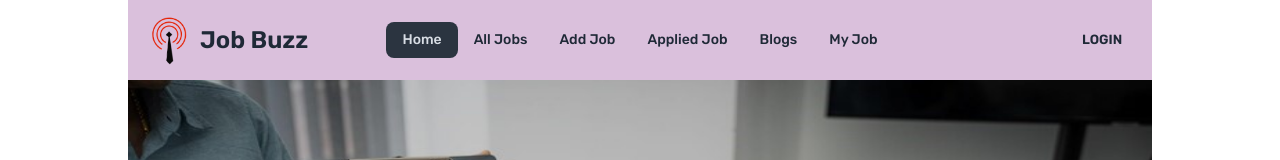
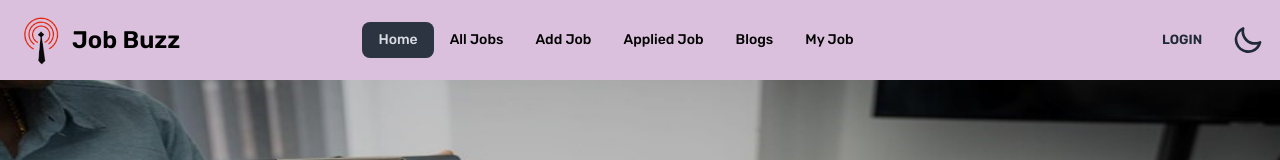
Before and after one commit to Rejuwan12/job-buzz-projects, a React (Vite) app: page / in a window 1280 px wide. Shown: the top 160 px of the page. Built offline with nearby package versions, Linux system fonts and the light colour scheme; no server answers.

Commit message:
extra feature dark mode added successfully

```diff
--- a/src/Components/MainLayout/MainLayout.jsx
+++ b/src/Components/MainLayout/MainLayout.jsx
@@ -5,7 +5,7 @@
 
 const MainLayout = () => {
     return (
-        <div className="max-w-screen-lg mx-auto bg-[#F4F3F0]">
+        <div className="max-w-screen-xl mx-auto bg-[#F4F3F0]">
             <Navbar/>
            <Outlet/>
            <Footer/>
--- a/src/Components/Navbar/Navbar.jsx
+++ b/src/Components/Navbar/Navbar.jsx
@@ -2,10 +2,27 @@
 import logo from '../../../images/logo.png'
 import useAuth from "../../Hooks/useAuth";
 import { motion } from "framer-motion"
+import { useEffect, useState } from "react";
 
 
 const Navbar = () => {
   const {user, logOut} = useAuth();
+  const [theme, setTheme] = useState(localStorage.getItem('theme') ? localStorage.getItem('theme') : "light" );
+
+  useEffect(()=>{
+    localStorage.setItem('theme' , theme)
+    const localTheme = localStorage.getItem('theme')
+    document.querySelector('html').setAttribute('data-theme', localTheme)
+  },[theme]);
+
+  const handleToggle = (e) => {
+     if(e.target.checked){
+      setTheme('dark')
+     }
+     else{
+      setTheme('light')
+     }
+  }
     const NavLinks = <>
        <li> <NavLink to="/"><a>Home</a></NavLink></li>
        <li> <NavLink to="/allJobs"><a>All Jobs</a></NavLink></li>
@@ -21,7 +38,7 @@
       <label tabIndex={0} className="btn btn-ghost lg:hidden">
         <svg xmlns="http://www.w3.org/2000/svg" className="h-5 w-5" fill="none" viewBox="0 0 24 24" stroke="currentColor"><path strokeLinecap="round" strokeLinejoin="round" strokeWidth="2" d="M4 6h16M4 12h8m-8 6h16" /></svg>
       </label>
-      <ul tabIndex={0} className="menu menu-sm dropdown-content mt-3 z-[1] p-2 shadow bg-base-100 rounded-box font-medium w-52">
+      <ul tabIndex={0} className="menu menu-sm dropdown-content mt-3 z-[1] p-2 shadow bg-base-100 rounded-box text-black font-medium w-52">
        {NavLinks}
       </ul>
     </div>
@@ -41,12 +58,12 @@
    <img src={logo} className="w-16"  alt="" />
    </motion.div>
 
-    <p className="normal-case text-2xl font-semibold">Job Buzz</p>
+    <p className="normal-case text-2xl font-semibold text-black">Job Buzz</p>
    </div>
    </Link>
   </div>
   <div className="navbar-center hidden lg:flex">
-    <ul className="menu menu-horizontal px-1 font-medium">
+    <ul className="menu menu-horizontal px-1 text-black font-medium">
       {NavLinks}
     </ul>
   </div>
@@ -70,6 +87,18 @@
         )}
     </ul>
   </div>
+  <label className="swap swap-rotate px-2 ">
+
+  {/* this hidden checkbox controls the state  */}
+  <input type="checkbox" onChange={handleToggle}  />
+
+  {/* sun icon */}
+  <svg className="swap-on fill-current w-8 h-10" xmlns="http://www.w3.org/2000/svg" viewBox="0 0 24 24"><path d="M5.64,17l-.71.71a1,1,0,0,0,0,1.41,1,1,0,0,0,1.41,0l.71-.71A1,1,0,0,0,5.64,17ZM5,12a1,1,0,0,0-1-1H3a1,1,0,0,0,0,2H4A1,1,0,0,0,5,12Zm7-7a1,1,0,0,0,1-1V3a1,1,0,0,0-2,0V4A1,1,0,0,0,12,5ZM5.64,7.05a1,1,0,0,0,.7.29,1,1,0,0,0,.71-.29,1,1,0,0,0,0-1.41l-.71-.71A1,1,0,0,0,4.93,6.34Zm12,.29a1,1,0,0,0,.7-.29l.71-.71a1,1,0,1,0-1.41-1.41L17,5.64a1,1,0,0,0,0,1.41A1,1,0,0,0,17.66,7.34ZM21,11H20a1,1,0,0,0,0,2h1a1,1,0,0,0,0-2Zm-9,8a1,1,0,0,0-1,1v1a1,1,0,0,0,2,0V20A1,1,0,0,0,12,19ZM18.36,17A1,1,0,0,0,17,18.36l.71.71a1,1,0,0,0,1.41,0,1,1,0,0,0,0-1.41ZM12,6.5A5.5,5.5,0,1,0,17.5,12,5.51,5.51,0,0,0,12,6.5Zm0,9A3.5,3.5,0,1,1,15.5,12,3.5,3.5,0,0,1,12,15.5Z"/></svg>
+
+  {/* moon icon */}
+  <svg className="swap-off fill-current w-8 h-10" xmlns="http://www.w3.org/2000/svg" viewBox="0 0 24 24"><path d="M21.64,13a1,1,0,0,0-1.05-.14,8.05,8.05,0,0,1-3.37.73A8.15,8.15,0,0,1,9.08,5.49a8.59,8.59,0,0,1,.25-2A1,1,0,0,0,8,2.36,10.14,10.14,0,1,0,22,14.05,1,1,0,0,0,21.64,13Zm-9.5,6.69A8.14,8.14,0,0,1,7.08,5.22v.27A10.15,10.15,0,0,0,17.22,15.63a9.79,9.79,0,0,0,2.1-.22A8.11,8.11,0,0,1,12.14,19.73Z"/></svg>
+
+</label>
 </div>
     );
 };
```
